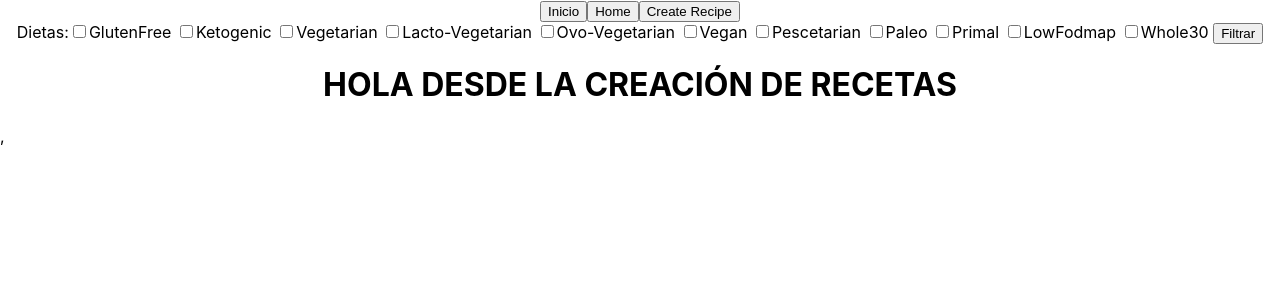
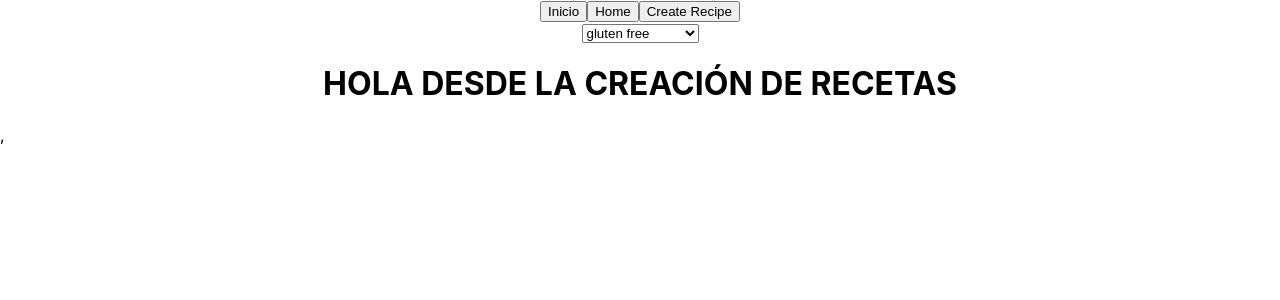
Before and after one commit to EricIllanes/ProyectoFood, a React (Create React App) app in the folder client/: page /createrecipe in a window 1280 px wide. Shown: the top 300 px of the page. Built offline with nearby package versions, Linux system fonts and the light colour scheme.

Commit message:
commit  31 3.30

```diff
--- a/client/src/Redux/actions/index.js
+++ b/client/src/Redux/actions/index.js
@@ -49,10 +49,10 @@ export function orderRecipes(order) {
     }
 }
 
-export function filteredRecipe(index) {
+export function filteredRecipe(payload) {
     return {
         type: FILTERED_RECIPES,
-        payload: index
+        payload
     }
 }
 
--- a/client/src/Redux/reducer/index.js
+++ b/client/src/Redux/reducer/index.js
@@ -24,7 +24,9 @@ function rootReducer(state = initialState, action) {
             }
         case FILTERED_RECIPES:
             const allRecipes = state.recipes
-            const dietsFilter = action.payload === "All" ? allRecipes : allRecipes.filter(e => e.value === action.payload)
+            const dietsFilter = action.payload === allRecipes ? allRecipes : allRecipes.filter(e => e.diets === action.payload)
+            console.log(1111111, action.payload)
+            console.log(22222222222, dietsFilter)
             return {
                 ...state,
                 recipes: dietsFilter
--- a/client/src/components/filteredRecipes/filteredRecipes.js
+++ b/client/src/components/filteredRecipes/filteredRecipes.js
@@ -1,93 +1,37 @@
+import { useState } from "react"
+import { useDispatch } from "react-redux"
+import { filteredRecipe } from "../../Redux/actions"
 
 
 
 export default function FilteredRecipes() {
+    const [filters, setFilters] = useState()
+    const dispatch = useDispatch()
+
+
 
     function handleFilterRecipes(event) {
+        dispatch(filteredRecipe(event.target.value))
 
     }
 
     return (<div>
-        <div>
-            <label>Dietas:</label>
-            <label><input
-                type="checkbox"
-                name="gluten free"
-                value="gluten free"
-            />
-                GlutenFree </label>
+        <select onChange={event => handleFilterRecipes(event)}>
+            <option value="gluten free">gluten free</option>
+            <option value="ketogenic">ketogenic</option>
+            <option value="vegetarian">vegetarian</option>
+            <option value="lacto-vegetarian">lacto-vegetarian</option>
+            <option value="ovo-vegetarian">ovo-vegetarian</option>
+            <option value="vegan">vegan</option>
+            <option value="pescetarian">pescetarian</option>
+            <option value="paleo">paleo</option>
+            <option value="primal">primal</option>
+            <option value="low fodmap">"low fodmap"</option>
+            <option value="whole30"> "whole30"</option>
 
-            <label><input
-                type="checkbox"
-                name="ketogenic"
-                value="ketogenic"
-            />
-                Ketogenic </label>
+        </select>
 
-            <label><input
-                type="checkbox"
-                name="vegetarian"
-                value="vegetarian"
-            />
-                Vegetarian </label>
 
-            <label><input
-                type="checkbox"
-                name="lacto-vegetarian"
-                value="lacto-vegetarian"
-            />
-                Lacto-Vegetarian </label>
-
-            <label><input
-                type="checkbox"
-                name="ovo-vegetarian"
-                value="ovo-vegetarian"
-            />
-                Ovo-Vegetarian </label>
-
-            <label><input
-                type="checkbox"
-                name="vegan"
-                value="vegan"
-            />
-                Vegan </label>
-
-            <label><input
-                type="checkbox"
-                name="pescetarian"
-                value="pescetarian"
-            />
-                Pescetarian </label>
-
-            <label><input
-                type="checkbox"
-                name="paleo"
-                value="paleo"
-            />
-                Paleo </label>
-
-            <label><input
-                type="checkbox"
-                name="primal"
-                value="primal"
-            />
-                Primal </label>
-
-            <label><input
-                type="checkbox"
-                name="low fodmap"
-                value="low fodmap"
-            />
-                LowFodmap </label>
-
-            <label><input
-                type="checkbox"
-                name="whole30"
-                value="whole30"
-            />
-                Whole30 </label>
-            <button>Filtrar</button>
-        </div>
     </div>)
 
 }
--- a/client/src/components/searchRecipe/searchRecipe.js
+++ b/client/src/components/searchRecipe/searchRecipe.js
@@ -3,6 +3,7 @@ import { useDispatch, useSelector } from "react-redux"
 import { getRecipes, searchRecipe } from "../../Redux/actions"
 import DetailRecipe from "../detailsRecipe/detailRecipe"
 import NavBar from "../navBar/navBar"
+import FilteredRecipes from "../filteredRecipes/filteredRecipes"
 import Order from "../orderRecipes/orderRecipes"
 import PaginationRecipe from "../Paginacion/paginacion"
 import Recipe from "../recipe/recipe"
@@ -19,7 +20,7 @@ function SearchRecipe() {
         event.preventDefault()
         setSearch(event.target.value)
     }
-
+    console.log(recipes)
 
 
     return (<div>
@@ -44,6 +45,7 @@ function SearchRecipe() {
                     }
                 }}
             >Buscar</button>
+            <FilteredRecipes />
             <Order />
             <PaginationRecipe pagina={pagina} setPagina={setPagina} maximo={maximo} />
             <div >
```
